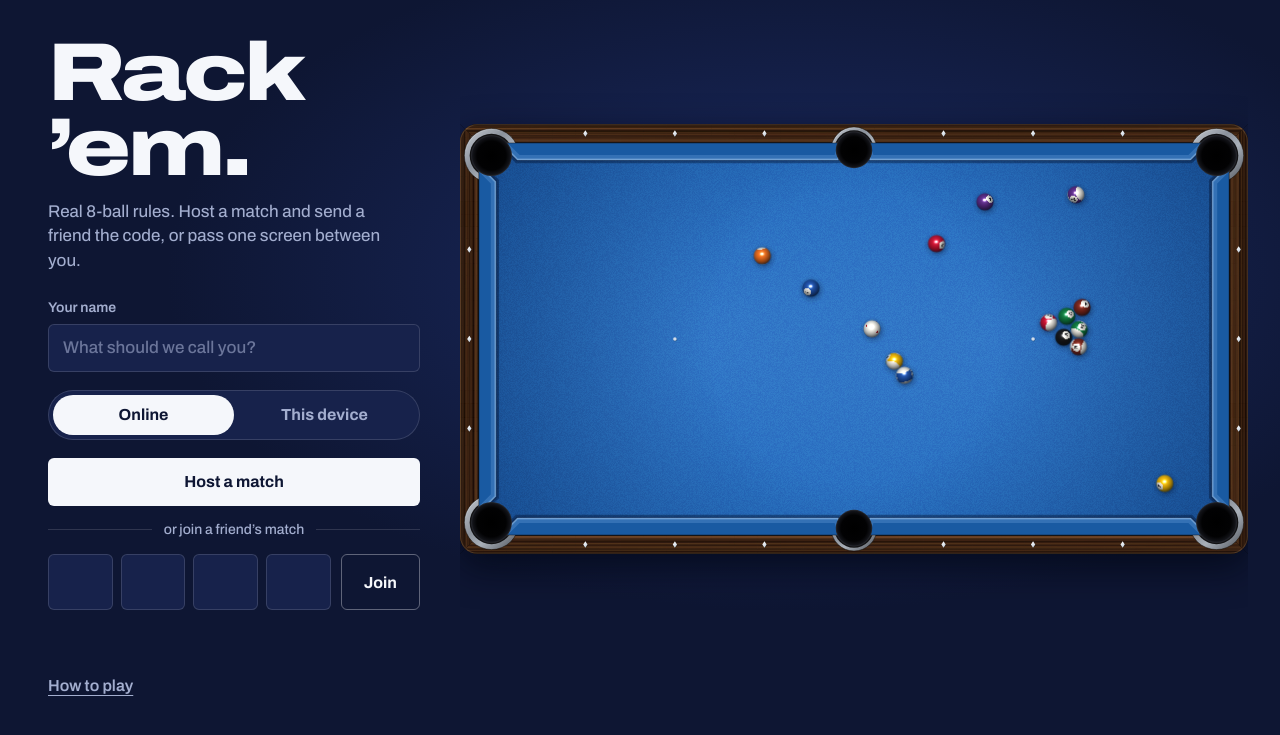
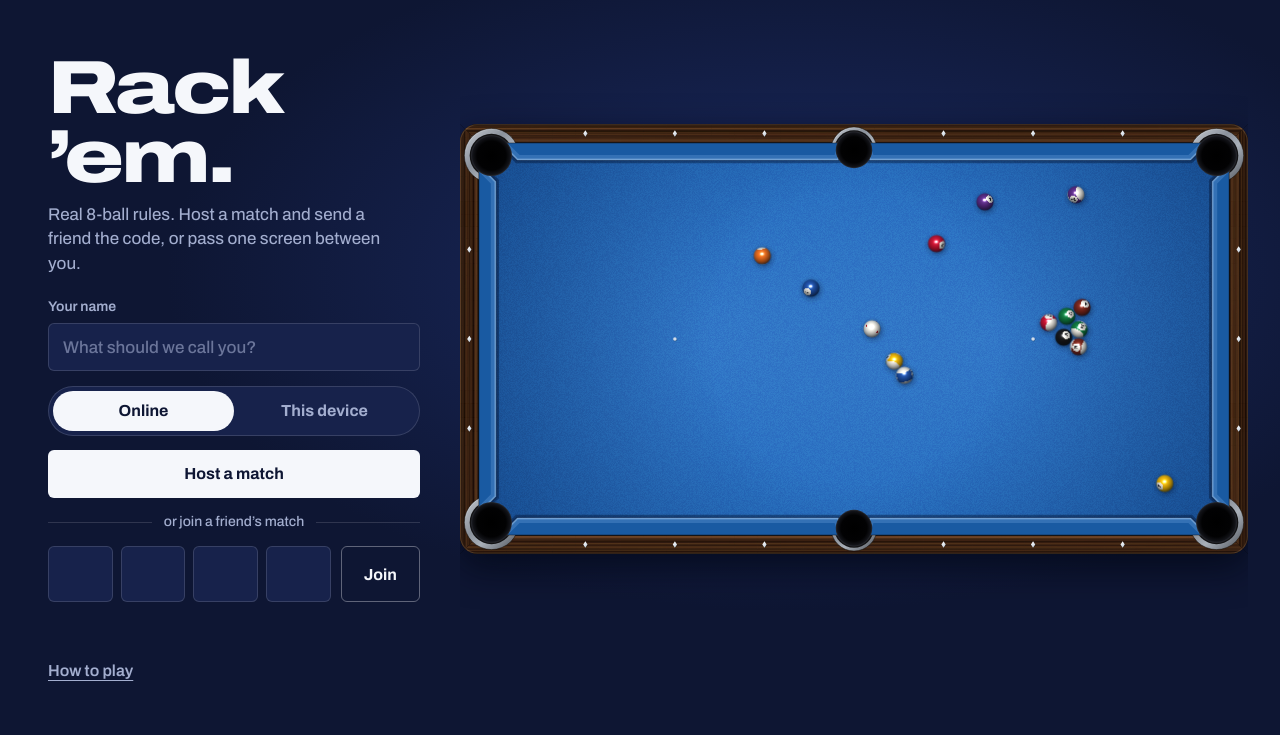
Before and after one commit to Purpleeds/pool, a website: page public/index.html in a window 1280 px wide. Shown: the part 61-796 px from the top of the page. Drawn offline with nearby package versions, Linux system fonts and the light colour scheme.

Commit message:
Remove the home panel scrollbar on laptop-height windows
Size the headline and spacing to the window height so the panel fits,
centre it in a way that can't push the top out of reach, and hide the
scrollbar on full-screen layouts (they still scroll on tiny windows).

Co-Authored-By: Claude Opus 5.5 <noreply@anthropic.com>
Claude-Session: https://claude.ai/code/session_012XTAUkRopoyuWnRctw9NyT

```diff
--- a/public/style.css
+++ b/public/style.css
@@ -109,15 +109,21 @@ svg { width: 20px; height: 20px; flex: none; }
 .attract canvas { position: absolute; inset: 24px 32px 24px 0; width: calc(100% - 32px); height: calc(100% - 48px); }
 .home-panel {
   grid-column: 1; grid-row: 1; position: relative; z-index: 1;
-  display: flex; flex-direction: column; gap: 18px; padding: 32px 40px 28px 48px;
-  overflow-y: auto; justify-content: center;
+  display: flex; flex-direction: column; gap: clamp(9px, 1.8vh, 18px);
+  padding: clamp(20px, 4vh, 32px) 40px clamp(16px, 3vh, 28px) 48px;
+  overflow-y: auto; justify-content: flex-start;
 }
+/* centre the panel when there's room, but never push the top out of reach when there isn't */
+.home-panel::before, .home-panel::after { content: ''; flex: 1 0 0; margin-top: calc(-1 * clamp(9px, 1.8vh, 18px)); }
+/* no visible scrollbars on the full-screen layouts; they still scroll on very short windows */
+.home-panel, #home, .lobby-body { scrollbar-width: none; -ms-overflow-style: none; }
+.home-panel::-webkit-scrollbar, #home::-webkit-scrollbar, .lobby-body::-webkit-scrollbar { display: none; }
 .home-panel .brand { position: absolute; top: 28px; left: 48px; }
 .display {
-  margin: 56px 0 0; font-weight: 850; font-stretch: var(--wide);
-  font-size: clamp(56px, 6.4vw, 92px); line-height: 0.92; letter-spacing: -0.035em;
+  margin: clamp(46px, 7vh, 64px) 0 0; font-weight: 850; font-stretch: var(--wide);
+  font-size: clamp(46px, min(6.4vw, 9.4vh), 92px); line-height: 0.92; letter-spacing: -0.035em;
 }
-.lede { margin: -4px 0 6px; color: var(--muted); font-size: 17px; max-width: 36ch; }
+.lede { margin: -4px 0 clamp(0px, 0.8vh, 6px); color: var(--muted); font-size: clamp(15px, 2.2vh, 17px); max-width: 36ch; }
 
 .seg { position: relative; display: grid; grid-template-columns: 1fr 1fr; padding: 4px; border-radius: 999px; background: var(--ink-raised); border: 1.5px solid var(--ink-line); }
 .seg button { position: relative; z-index: 1; height: 40px; border: 0; border-radius: 999px; background: transparent; color: var(--muted); font-weight: 700; transition: color 0.2s, background-color 0.2s; }
@@ -398,6 +404,11 @@ svg { width: 20px; height: 20px; flex: none; }
   .defs dd { margin-bottom: 12px; }
   .drawer { padding: 0 22px 28px; }
 }
+@media (max-height: 720px) and (min-aspect-ratio: 1/1) {
+  .home-panel .input, .home-panel .btn { min-height: 44px; height: 44px; }
+  .home-panel .code-cell, .home-panel .join .btn { height: 50px; min-height: 50px; }
+  .home-panel .seg button { height: 36px; }
+}
 @media (prefers-reduced-motion: reduce) {
   *, *::before, *::after { animation: none !important; transition: none !important; }
 }
```
